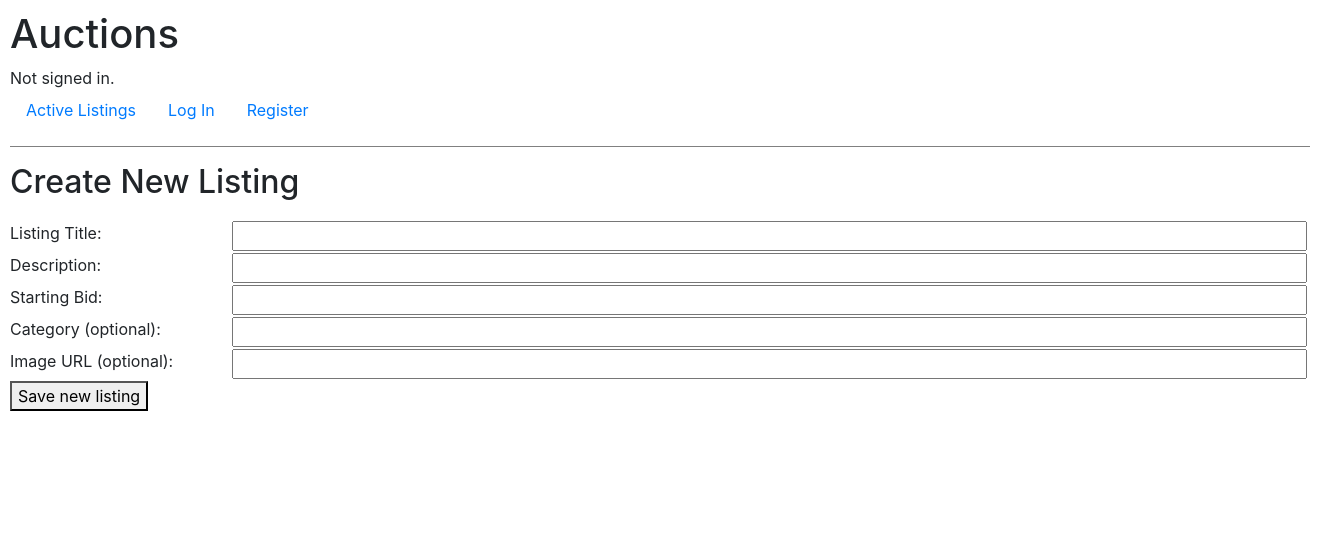
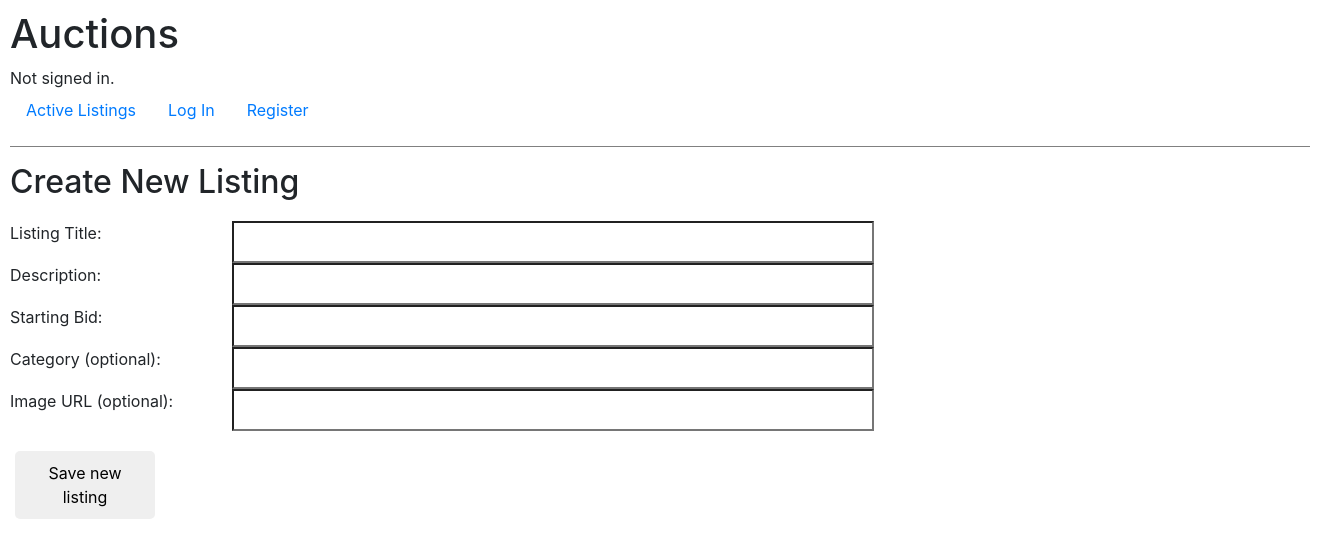
Before and after one commit to b-edward/auctions, a Django app: page /create in a window 1320 px wide. Shown: the top 558 px of the page. Run offline with Django 3.2, Linux system fonts and the light colour scheme; some libraries are stand-ins or nearby versions.

Commit message:
working on bidding reqs

```diff
--- a/auctions/models.py
+++ b/auctions/models.py
@@ -10,6 +10,7 @@ class Listing(models.Model):
     list_title = models.CharField(max_length=100, help_text="Enter a title using 100 characters or less.")
     description	= models.CharField(max_length=1000, help_text="Enter a description using 1000 characters or less.")
     starting_bid = models.DecimalField(max_digits=10, decimal_places=2)
+    highest_bid = models.DecimalField(max_digits=10, decimal_places=2)
     category_id	= models.CharField(max_length=100)
     image_url = models.CharField(max_length=300, help_text="Enter the URL of an image, using 300 characters or less.")
 
--- a/auctions/static/auctions/styles.css
+++ b/auctions/static/auctions/styles.css
@@ -79,5 +79,25 @@ hr {
 .bid_form {
     margin-top: 20px;
     margin-bottom: 20px;
+    display: block;
+    border-style: hidden;
+}
 
+input[type=submit], button {
+    display: block;
+    margin: 5px;
+    margin-top: 20px;
+    padding: 10px;
+    border-radius: 5px;
+    width: 140px;
+    border-style: hidden;
 }
+
+
+input[type=text] {
+    padding: 7px;
+    font: arial;
+    width: 75%;
+    border-radius: 0%;
+    display: block;
+}
--- a/auctions/urls.py
+++ b/auctions/urls.py
@@ -8,7 +8,7 @@ urlpatterns = [
     path("logout", views.logout_view, name="logout"),
     path("register", views.register, name="register"),
     path("create", views.create_new, name="create"),
-    path("<str:title>/$", views.listing, name="listing"),
+    path("<str:title>/$", views.listing, name="listing"),   # /$ to terminate url pattern
     path("watchlist_add/<str:title>", views.watchlist_add, name="watchlist_add"),
     path("watchlist_remove/<str:title>", views.watchlist_remove, name="watchlist_remove"),
     path("watchlist_view", views.watchlist_view, name="watchlist_view")
--- a/auctions/views.py
+++ b/auctions/views.py
@@ -20,9 +20,7 @@ class NewListingForm(forms.Form):
 
 # Form for bidding on an auction
 class NewBidForm(forms.Form):
-    listing_id = forms.CharField(widget=forms.TextInput(attrs={'size':10}), label = "Listing Title", max_length=1000)
-    bidder_id = forms.CharField(widget=forms.TextInput(attrs={'size':10}), label = "Bidder Name", max_length=1000)
-    bid_amount = forms.DecimalField(widget=forms.TextInput(attrs={'size':100}), label = "Starting Bid", max_digits=10, decimal_places=2)
+    bid_amount = forms.DecimalField(widget=forms.TextInput(attrs={'size':20}), label = "Enter your bid   ", max_digits=10, decimal_places=2)
 
 
 # Main listing page
@@ -99,6 +97,7 @@ def create_new(request):
                 list_title = new_input.cleaned_data["list_title"],
                 description = new_input.cleaned_data["description"],
                 starting_bid = new_input.cleaned_data["starting_bid"],
+                highest_bid = 0,
                 category_id = new_input.cleaned_data["category_id"],
                 image_url = new_input.cleaned_data["image_url"],
                 )
@@ -138,27 +137,24 @@ def listing(request, title):
 
         # Get the bids for this title
         bids = Bid.objects.filter(listing_id=listing.id)
-        highest_bid = listing.starting_bid
 
         # Check there are bids
         if bids:
             # Determine the highest bid
-            # highest_bid = util.high_bid(   )
-            pass
+            highest_bid = util.high_bid(bids, listing.starting_bid)
         else:
-            pass
-
+            highest_bid = listing.starting_bid
 
         # Create a new bid form
-        # new_bid =
-        #
+        new_bid = NewBidForm()
+
 
         # Send listing, title status, bid form and highest bid
         return render(request, "auctions/listing.html", {
             "listing": listing,
             "in_list": in_list,
-            "highest_bid": highest_bid
-            #"form": new_bid
+            "highest_bid": highest_bid,
+            "form": new_bid
         })
 
     # Do nothing if listing doesn't exist
@@ -228,13 +224,11 @@ def watchlist_view(request):
     logged_user = request.user      # Get the user's id
 
     try:
-        users_list = Watchlist.objects.filter(user_id=logged_user)  # Get the users watchlist
+        users_titles = Watchlist.objects.filter(user_id=logged_user)  # Get the users watchlist
+    except Watchlist.DoesNotExist:
+        users_titles = None
 
-    except Watchlist.DoesNotExist:
-        users_list = None
-
-
-    if users_list is None:
+    if users_titles is None:
         message = "List is empty"
         return render(request, "auctions/watchlist.html", {
             "message": message
@@ -242,7 +236,7 @@ def watchlist_view(request):
     else:
         # Send the users watchlist to the template
         return render(request, "auctions/watchlist.html", {
-            "users_list": users_list
+            "users_list": users_titles
         })
 
 
```
Also changed, not shown: auctions/templates/auctions/create.html (+6 -6 lines), auctions/migrations/0001_initial.py, db.sqlite3.
